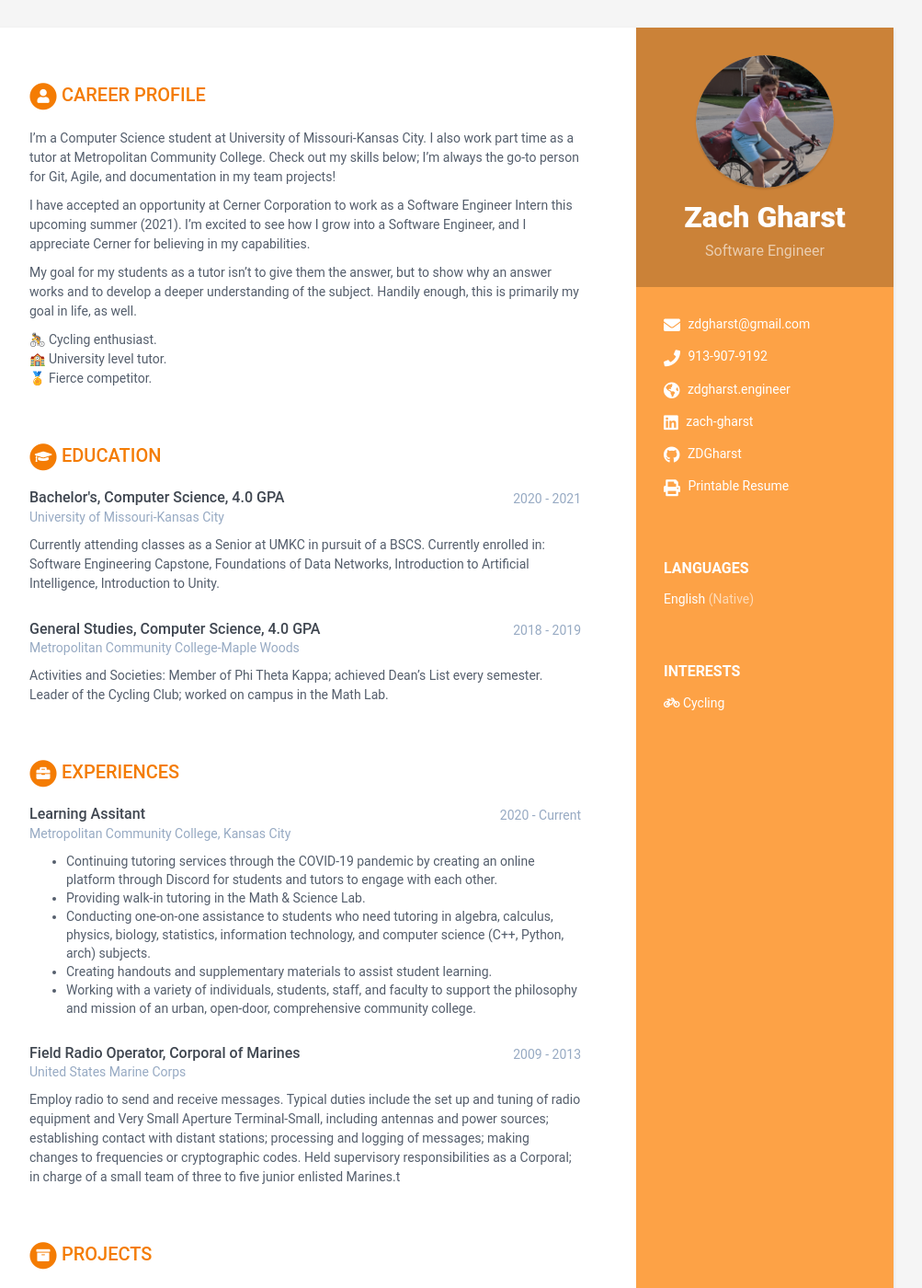
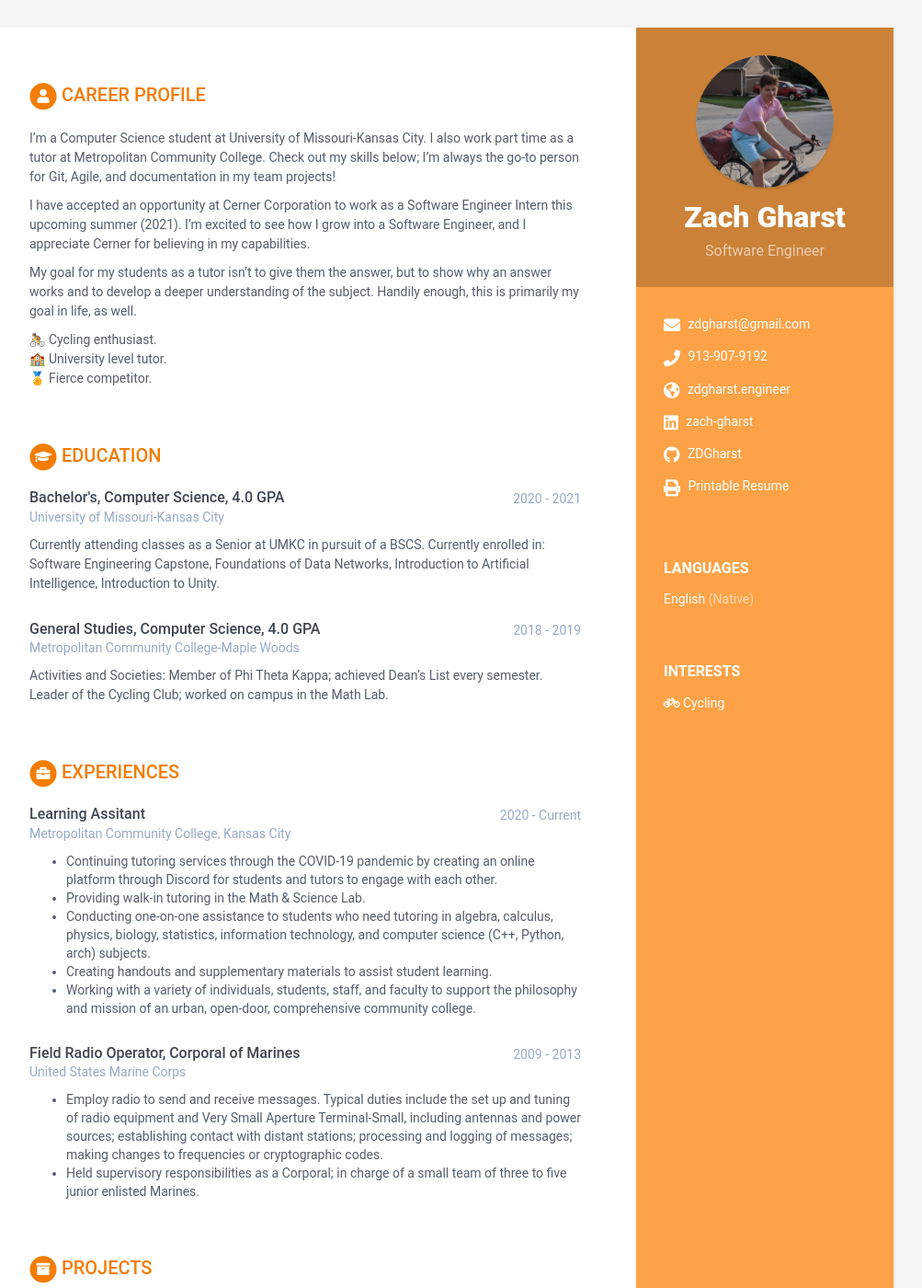
Before and after one commit to zachgharst/zachgharst.github.io, a Jekyll site: the page built from index.html, in a window 1280 px wide and 1400 px high. Shown: the whole window at 92% size, without its empty margins (168-1171 px from the left). Built offline with Jekyll 4.4.1, drawn with Linux system fonts in a browser that asks for light colours.

Commit message:
Add bullets to USMC job

```diff
--- a/_data/data.yml
+++ b/_data/data.yml
@@ -63,7 +63,8 @@ education:
       university: Metropolitan Community College-Maple Woods
       time: 2018 - 2019
       details: |
-         Activities and Societies: Member of Phi Theta Kappa; achieved Dean’s List every semester. Leader of the Cycling Club; worked on campus in the Math Lab.
+         Activities and Societies: Member of Phi Theta Kappa; achieved Dean’s List every semester.
+         Leader of the Cycling Club; worked on campus in the Math Lab.
 
 experiences:
     - role: Learning Assitant
@@ -79,8 +80,8 @@ experiences:
       time: 2009 - 2013
       company: United States Marine Corps
       details: |
-        Employ radio to send and receive messages. Typical duties include the set up and tuning of radio equipment and Very Small Aperture Terminal-Small, including antennas and power sources; establishing contact with distant stations; processing and logging of messages; making changes to frequencies or cryptographic codes.
-        Held supervisory responsibilities as a Corporal; in charge of a small team of three to five junior enlisted Marines.t
+          - Employ radio to send and receive messages. Typical duties include the set up and tuning of radio equipment and Very Small Aperture Terminal-Small, including antennas and power sources; establishing contact with distant stations; processing and logging of messages; making changes to frequencies or cryptographic codes.
+          - Held supervisory responsibilities as a Corporal; in charge of a small team of three to five junior enlisted Marines.
 projects:
     title: Projects
     intro: >
```
